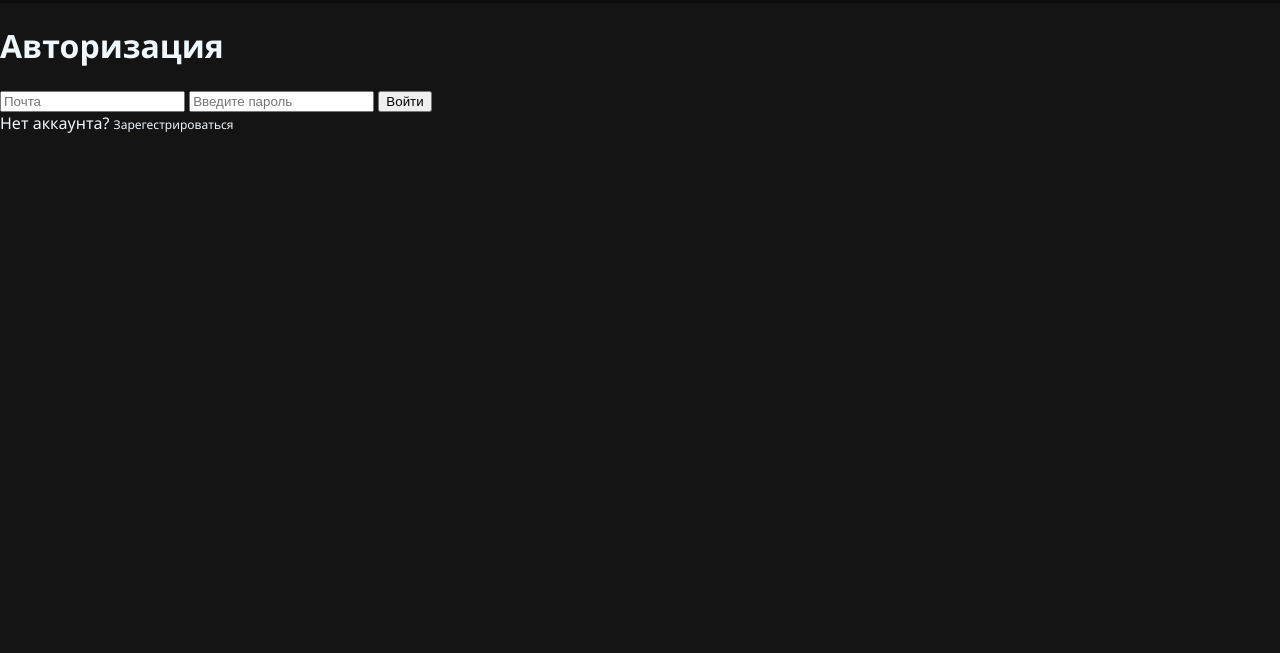
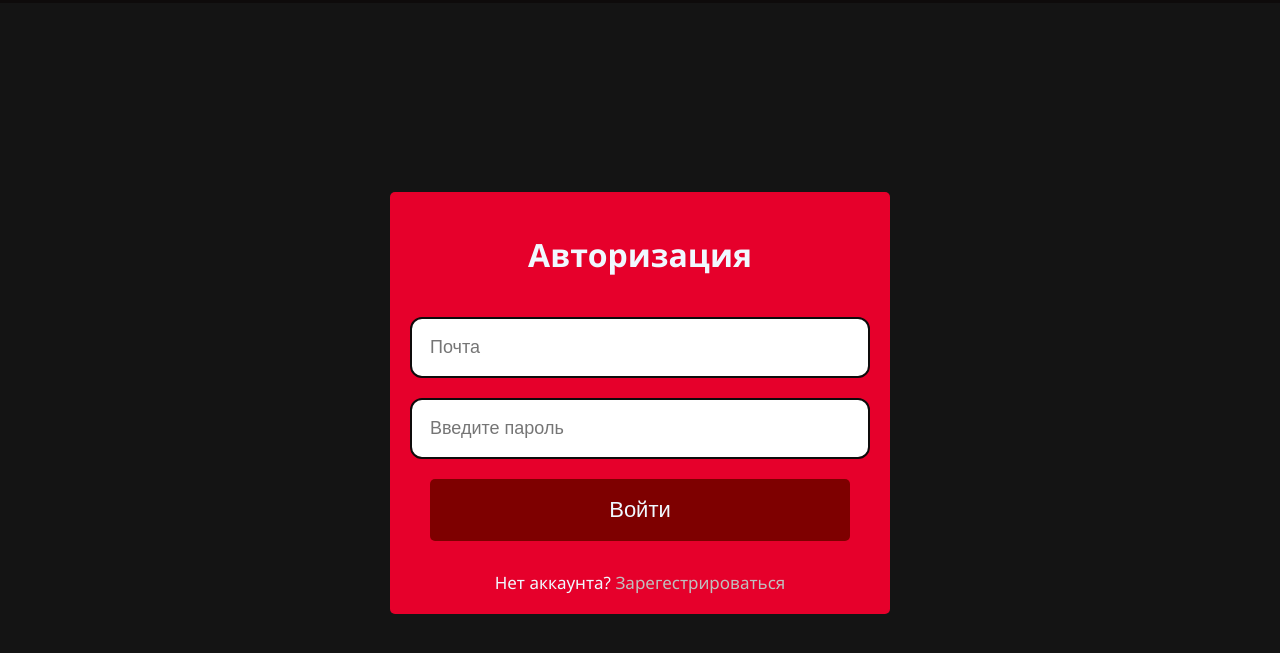
Before and after one commit to ineponima7y/f1, a plain HTML site: page login.html in a window 1280 px wide. Shown: the part 67-720 px from the top of the page. Drawn offline with Linux system fonts and the light colour scheme.

Commit message:
Update style.css

```diff
--- a/style.css
+++ b/style.css
@@ -254,6 +254,60 @@ left: 50%;
 
 }
 
-
-
 /* registr */
+.cont__reg {
+   width: 100%;
+  height: 100vh;
+  display: flex;
+  justify-content: center;
+  align-items: center;
+}
+.register-box{
+  width: 420px;
+  padding-top: 20px;
+  padding-left: 40px;
+  padding-right: 40px;
+  padding-bottom: 20px;
+  border-radius: 5px;
+background-color: var(--f1__red);
+  display: flex;
+  flex-direction: column;
+  gap: 20px;
+}
+.register-box h1{
+  color: aliceblue;
+  text-align: center;
+}
+.register-box input{
+  align-self: center;
+  width: 100%;
+  padding: 18px;
+  border: 2px solid;
+  border-radius: 12px;
+  color:  var(--dark__gray);
+  font-size: 18px;
+  outline: none;
+}
+.register-box button{
+  padding: 18px;
+  border: none;
+  border-radius: 5px;
+  background: #7e0000;
+  color: aliceblue;
+  font-size: 22px;
+  transition: 0.3s;
+}
+.register-box button:hover{
+  background: #5b0000;
+}
+.login-text{
+  text-align: center;
+  color: aliceblue;
+   margin-top: 10px;
+   font-size: 17px;
+}
+.login-text a{
+color: rgb(192, 191, 191);
+ text-decoration: none;
+font-size: 17px;
+}
```
